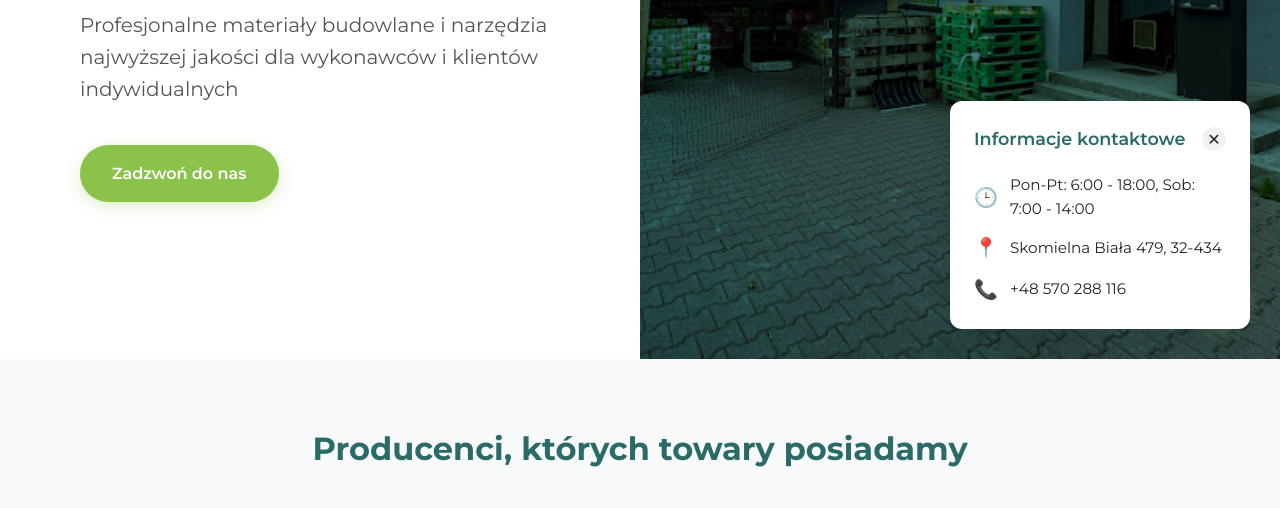
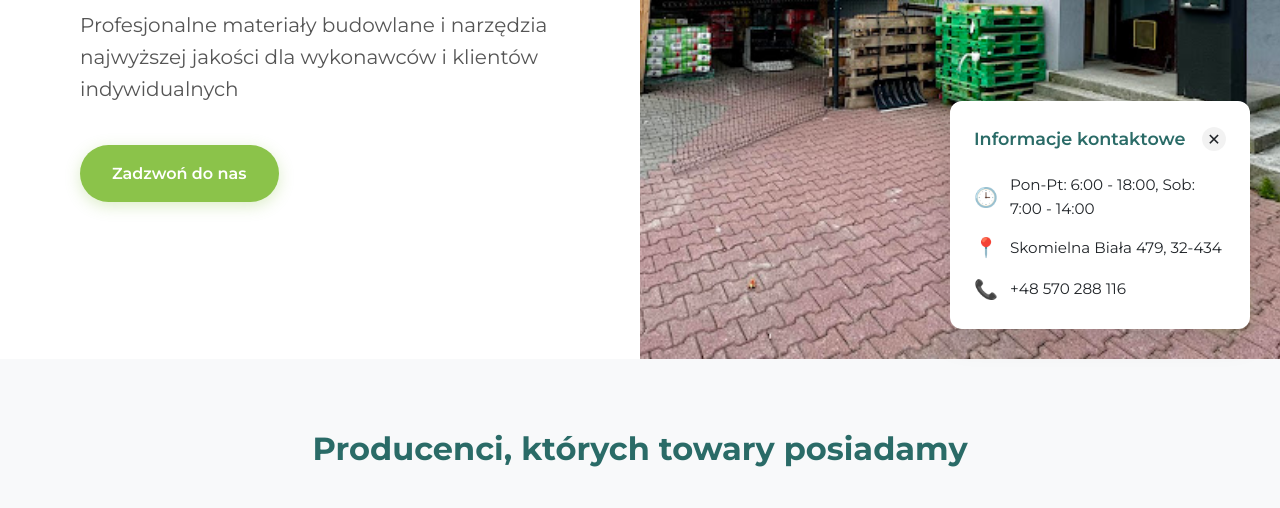
Before and after one commit to STANIECEKK/elkastrona, a plain HTML site: page index.html in a window 1280 px wide. Shown: the part 441-949 px from the top of the page. Drawn offline with Linux system fonts and the light colour scheme.

Commit message:
Add files via upload

```diff
--- a/index.html
+++ b/index.html
@@ -178,7 +178,7 @@
             left: 0;
             width: 100%;
             height: 100%;
-            background: linear-gradient(45deg, var(--secondary-green) 0%, rgba(42, 107, 103, 0.7) 100%);
+
             z-index: 1;
             mix-blend-mode: multiply;
         }
```
